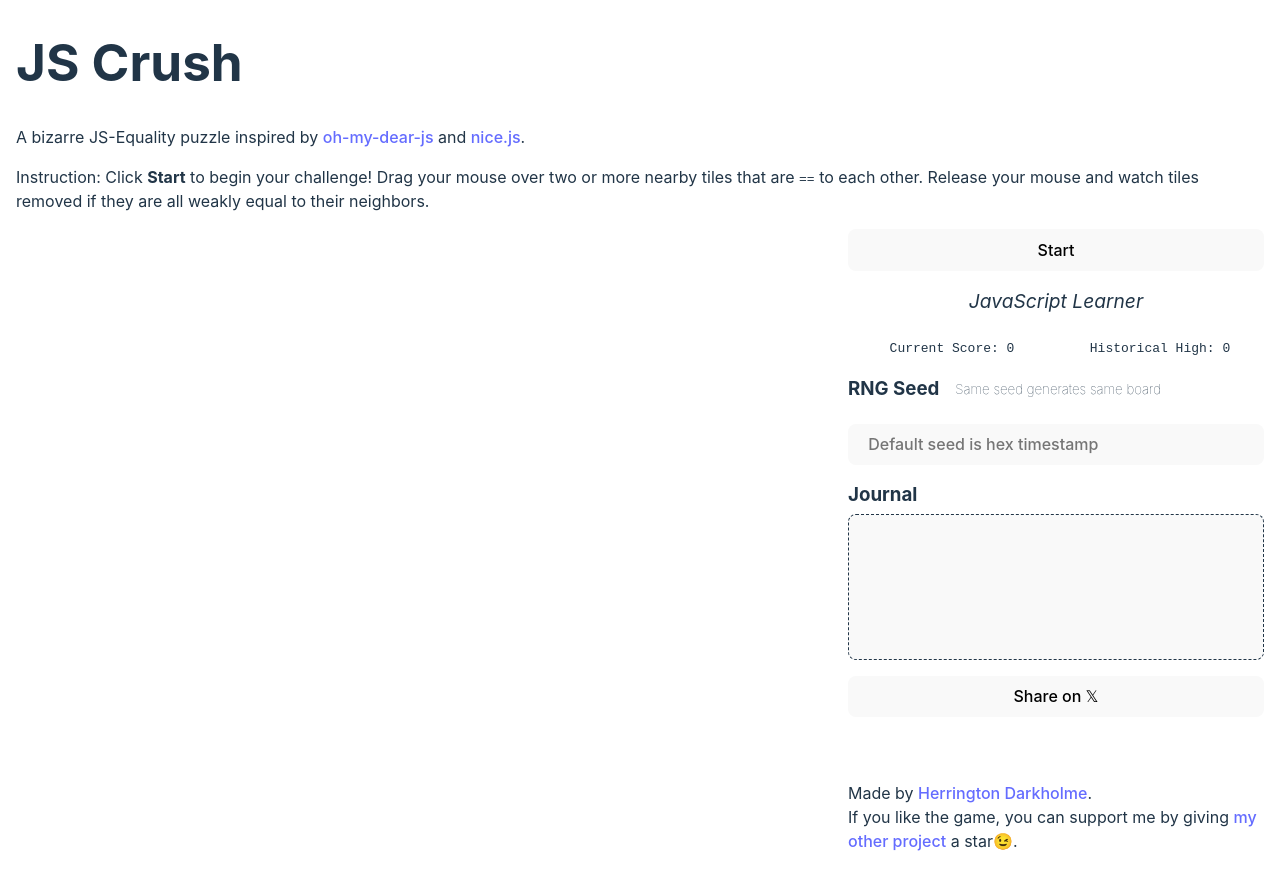
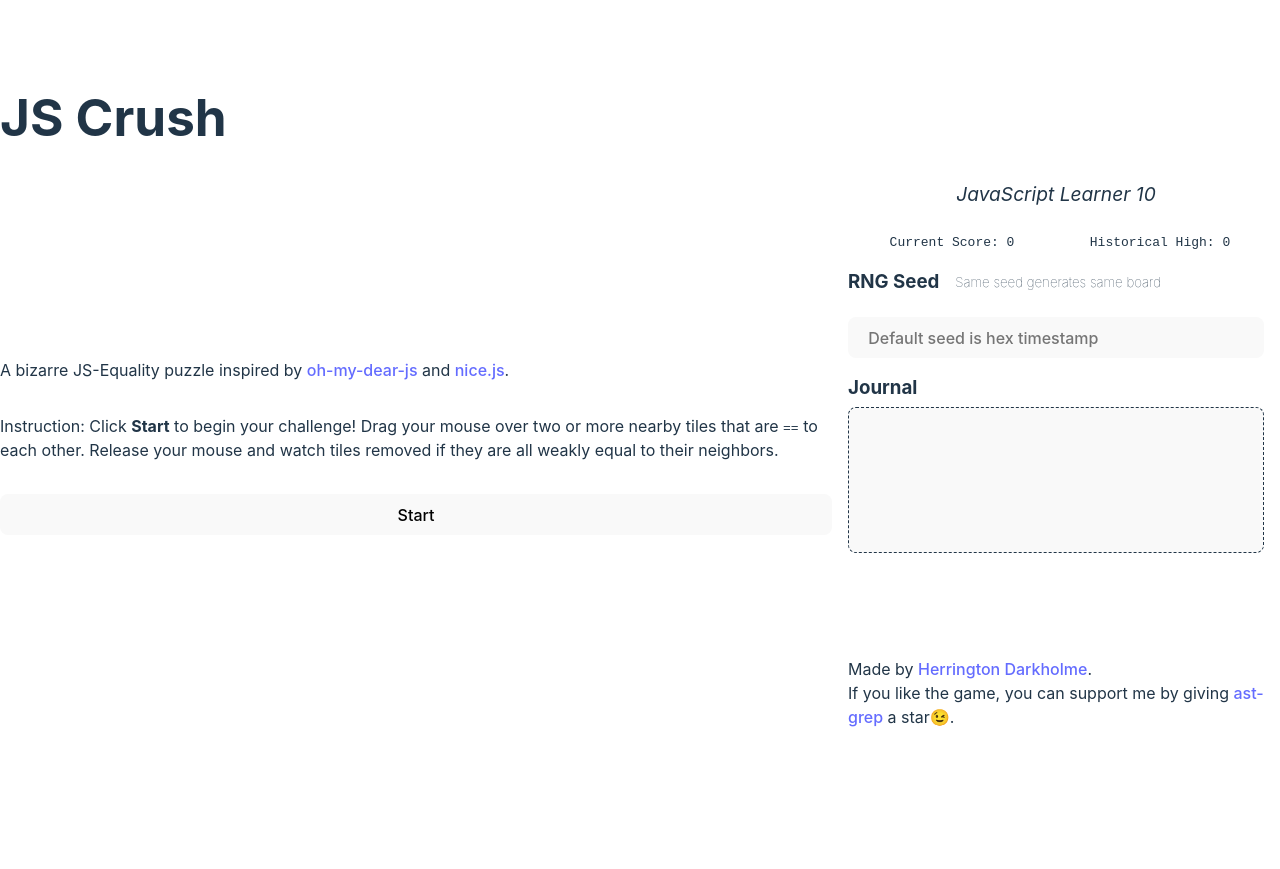
Before and after one commit to HerringtonDarkholme/js-crush, a Vue app: page / in a window 1280 px wide. After the commit the page ends 800 px from the top, so only its background shows below. Built offline with nearby package versions, Linux system fonts and the light colour scheme.

Commit message:
fix fix fix

```diff
--- a/index.html
+++ b/index.html
@@ -4,6 +4,7 @@
       <meta charset="utf-8">
       <meta http-equiv="X-UA-Compatible" content="IE=edge">
       <meta name="viewport" content="width=device-width, initial-scale=1">
+      <link rel="icon" type="image/x-icon" href="/favicon.webp">
       <title>JS Crush</title>
   </head>
   <body>
--- a/src/App.vue
+++ b/src/App.vue
@@ -1,38 +1,15 @@
 <script setup lang="ts">
-import { nextTick} from 'vue'
 import MainArea from './components/MainArea.vue'
 import ControlPanel from './components/ControlPanel.vue'
-import { startNewGame } from './components/state'
-import { shuffle } from './components/sound'
 
-// 开始游戏
-async function startGame(seed: string) {
-  shuffle()
-  startNewGame(seed)
-  nextTick(() => {
-    document.getElementById('game')!.scrollIntoView();
-  });
-}
 </script>
 
 <template>
   <div class="container mt-3">
-    <div class="intro">
-      <h1>JS Crush</h1>
-      <p>
-        A bizarre JS-Equality puzzle inspired by
-        <a href="https://www.thomas-yang.me/projects/oh-my-dear-js/"
-        target="_blank">oh-my-dear-js</a> and
-        <a href="https://js.wdn.md/" target="_blank">nice.js</a>.</p>
-      <p>
-        Instruction: Click <b>Start</b> to begin your challenge!
-        Drag your mouse over two or more nearby tiles that are <code>==</code> to each other.
-        Release your mouse and watch tiles removed if they are all weakly equal to their neighbors.
-      </p>
-    </div>
+    <h1>JS Crush</h1>
     <div class="row">
       <MainArea class="game-area" />
-      <ControlPanel class="control-panel" @startGame="startGame"/>
+      <ControlPanel class="control-panel"/>
     </div>
   </div>
 </template>
--- a/src/components/ControlPanel.vue
+++ b/src/components/ControlPanel.vue
@@ -1,24 +1,7 @@
 <script lang="ts" setup>
-import { setSeed } from './data'
-import {ref, watch, nextTick} from 'vue'
+import {watch, nextTick} from 'vue'
 import ScoreBoard from './ScoreBoard.vue'
-import { logs, score, title } from './state'
-import { shareToTwitter } from './utils'
-let emit = defineEmits<{
-  startGame: [s: string]
-}>()
-let seedRef = ref('')
-
-function startGame() {
-  // init seed
-  let seed = seedRef.value;
-  if (!seed) {
-    // default to timestamp
-    seed = Date.now().toString(36);
-  }
-  setSeed(seed);
-  emit('startGame', seed)
-}
+import { logs, startNewGame, seedRef } from './state'
 // scroll logs to bottom to show latest update
 watch(logs, () => {
   nextTick(() => {
@@ -30,18 +13,10 @@ watch(logs, () => {
   });
 }, {deep: true})
 
-function share() {
-  const message = `I scored ${score.value} points on #JSCrush as a ${title.value[1]}!`
-  shareToTwitter(message)
-}
-
 </script>
 
 <template>
   <div class="controls">
-    <div class="card row">
-      <button class="btn btn-primary" @click="startGame">Start</button>
-    </div>
     <ScoreBoard class="card"/>
     <div class="card row">
       <h3 class="input-group-text">RNG Seed</h3>
@@ -56,9 +31,6 @@ function share() {
         </div>
       </div>
     </div>
-    <button class="tweet-button" @click="share">
-      Share on 𝕏
-    </button>
     <br/>
     <br/>
     <br/>
@@ -66,7 +38,7 @@ function share() {
       Made by <a href="https://twitter.com/hd_nvim" target="_blank">Herrington Darkholme</a>.
       <br/>
       If you like the game, you can support me by giving
-      <a href="https://github.com/ast-grep/ast-grep" target="_blank">my other project</a> a star😉.
+      <a href="https://github.com/ast-grep/ast-grep" target="_blank">ast-grep</a> a star😉.
     </p>
   </div>
 </template>
--- a/src/components/Game.vue
+++ b/src/components/Game.vue
@@ -56,20 +56,22 @@ function resolveCoordinate(e: PointerEvent) {
   return [row, col]
 }
 
+let startSelect = false
+
 function pointerDown(e: PointerEvent) {
   const [rowIndex, colIndex] = resolveCoordinate(e)
   if (isNaN(rowIndex) || isNaN(colIndex)) {
     return
   }
   tile()
-  state.startSelect = true
+  startSelect = true
   tableData.value[rowIndex][colIndex].class = 'highlight';
   state.selectedCells.push({ rowIndex, colIndex });
 }
 
 function pointerMove(e: PointerEvent) {
   const [rowIndex, colIndex] = resolveCoordinate(e)
-  if (!state.startSelect || isNaN(rowIndex) || isNaN(colIndex) || !canSelectTile(state.selectedCells, rowIndex, colIndex)) {
+  if (!startSelect || isNaN(rowIndex) || isNaN(colIndex) || !canSelectTile(state.selectedCells, rowIndex, colIndex)) {
     return;
   }
   tile()
@@ -82,7 +84,7 @@ function pointerMove(e: PointerEvent) {
 
 // 松开格子
 async function pointerUp() {
-  state.startSelect = false
+  startSelect = false
   await tryRemove();
   // clear selected cell style
   for (const {rowIndex, colIndex} of state.selectedCells) {
@@ -138,7 +140,6 @@ async function doRemove() {
 }
 
 const state = reactive({
-  startSelect: false,
   selectedCells: [] as SelectedCells,
 })
 
@@ -242,12 +243,10 @@ const state = reactive({
 }
 
 #game {
-  max-width: min(100vmin, 750px);
+  width: min(100vmin, 750px);
   font-size: min(14px, 2vmin);
   user-select: none;
   font-family: monospace;
-  margin: -2px 0;
-  flex: 8 0 100%;
   touch-action: none;
   display: flex;
   flex-wrap: nowrap;
--- a/src/components/MainArea.vue
+++ b/src/components/MainArea.vue
@@ -1,14 +1,110 @@
-
 <script lang="ts" setup>
 import Game from './Game.vue';
+import { shareToTwitter } from './utils'
+import { startNewGame, score, title, life } from './state'
+import { shuffle } from './sound'
+import { nextTick, ref} from 'vue'
+
+enum Step {
+  NotStart,
+  Started,
+  GameOver,
+}
+
+let step = ref(Step.NotStart)
+// 开始游戏
+async function startGame() {
+  step.value = Step.Started
+  shuffle()
+  startNewGame()
+  nextTick(() => {
+    document.getElementById('game')!.scrollIntoView();
+  });
+}
+function share() {
+  const message = `I scored ${score.value} points on #JSCrush as a ${title.value[1]}!`
+  shareToTwitter(message)
+}
 </script>
 
 <template>
   <div class="game-area">
+    <div class="intro" v-if="step === Step.NotStart">
+      <p>
+        A bizarre JS-Equality puzzle inspired by
+        <a href="https://www.thomas-yang.me/projects/oh-my-dear-js/"
+        target="_blank">oh-my-dear-js</a> and
+        <a href="https://js.wdn.md/" target="_blank">nice.js</a>.</p>
+      <p>
+        Instruction: Click <b>Start</b> to begin your challenge!
+        Drag your mouse over two or more nearby tiles that are <code>==</code> to each other.
+        Release your mouse and watch tiles removed if they are all weakly equal to their neighbors.
+      </p>
+      <p>
+        <button class="btn btn-primary" @click="startGame">Start</button>
+      </p>
+    </div>
+    <transition>
+      <div class="game-over" v-if="life === 0">
+        <div class="panel">
+          <h1>Game Over</h1>
+          <p>
+            You scored {{score}} points and earned the title of {{title[1]}}.
+          </p>
+        </div>
+        <div class="row">
+          <button class="btn" @click="startGame">Try Again</button>
+          <button class="btn" @click="share">
+            Share on 𝕏
+          </button>
+        </div>
+      </div>
+    </transition>
     <Game/>
   </div>
 </template>
 
 <style scoped>
-
+.game-area {
+  position: relative;
+}
+.intro, .game-over {
+  position: absolute;
+  top: 0;
+  bottom: 0;
+  left: 0;
+  right: 0;
+  display: flex;
+  justify-content: center;
+  flex-direction: column;
+}
+.game-over {
+  backdrop-filter: blur(3px) grayscale(85%);
+  z-index: 3;
+  transition: all 0.2s ease-in-out;
+  align-items: center;
+  padding: 1em;
+}
+.v-leave-to, .v-enter-from {
+  opacity: 0;
+}
+.game-over h1 {
+  margin: 0;
+}
+.row {
+  width: 100%;
+  gap: 1em;
+  justify-content: center;
+}
+.game-over .btn {
+  flex: 1 1 256px;
+  max-width: 256px;
+}
+.btn {
+  width: 100%;
+}
+.panel {
+  text-shadow: 0 2px 6px;
+  font-weight: bold;
+}
 </style>
--- a/src/components/ScoreBoard.vue
+++ b/src/components/ScoreBoard.vue
@@ -1,7 +1,7 @@
 <script lang="ts" setup>
 import { ref, watchEffect, watch } from 'vue'
 import { promotion } from './sound'
-import { addLog, score, title } from './state'
+import { addLog, score, title, life } from './state'
 
 let maxScore = ref(0)
 let displayScore = ref(0)
@@ -50,7 +50,7 @@ watch(() => title.value[1], (to, from) => {
   <div class="card">
     <div class="js-title">
       <em :title="title[2]">
-        {{title[1]}}
+        {{title[1]}} {{life}}
         <transition>
           <span class="up" v-if="showPromotion">↑</span>
         </transition>
--- a/src/components/state.ts
+++ b/src/components/state.ts
@@ -3,6 +3,7 @@
 import { ref, computed } from 'vue'
 import { chunkTwo } from './utils'
 import { getRandomData } from './data'
+import { setSeed } from './data'
 
 export interface Tile {
   text: string,
@@ -53,10 +54,13 @@ type Log =
 
 export const logs = ref([] as string[])
 
+export let life = ref(10)
+
 export function addLog(log: Log) {
   let logStr = ''
   switch (log.type) {
     case 'NoCrush': {
+      life.value -= 1
       logStr = `${log.prevText} != ${log.currentText}\nNo Crush...`
       break
     }
@@ -69,6 +73,7 @@ export function addLog(log: Log) {
       break
     }
     case 'Promotion': {
+      life.value += 5
       logStr = `Congratulation! You have been promoted \nfrom ${log.from} \nto ${log.to} `
       break
     }
@@ -76,7 +81,16 @@ export function addLog(log: Log) {
   logs.value.push(logStr)
 }
 
-export function startNewGame(seed: string) {
+export let seedRef = ref('')
+export function startNewGame() {
+  // init seed
+  let seed = seedRef.value;
+  if (!seed) {
+    // default to timestamp
+    seed = Date.now().toString(36);
+  }
+  life.value = 10
+  setSeed(seed);
   initTableData()
   logs.value = [`Game Seed: ${seed}`]
 }
--- a/src/style.css
+++ b/src/style.css
@@ -55,8 +55,10 @@ input, button {
   font-weight: 500;
   font-family: inherit;
   background-color: #1a1a1a;
+  transition: border-color 0.25s;
+}
+button {
   cursor: pointer;
-  transition: border-color 0.25s;
 }
 button:hover {
   border-color: #646cff;
```
Also changed, not shown: public/favicon.webp (added).
